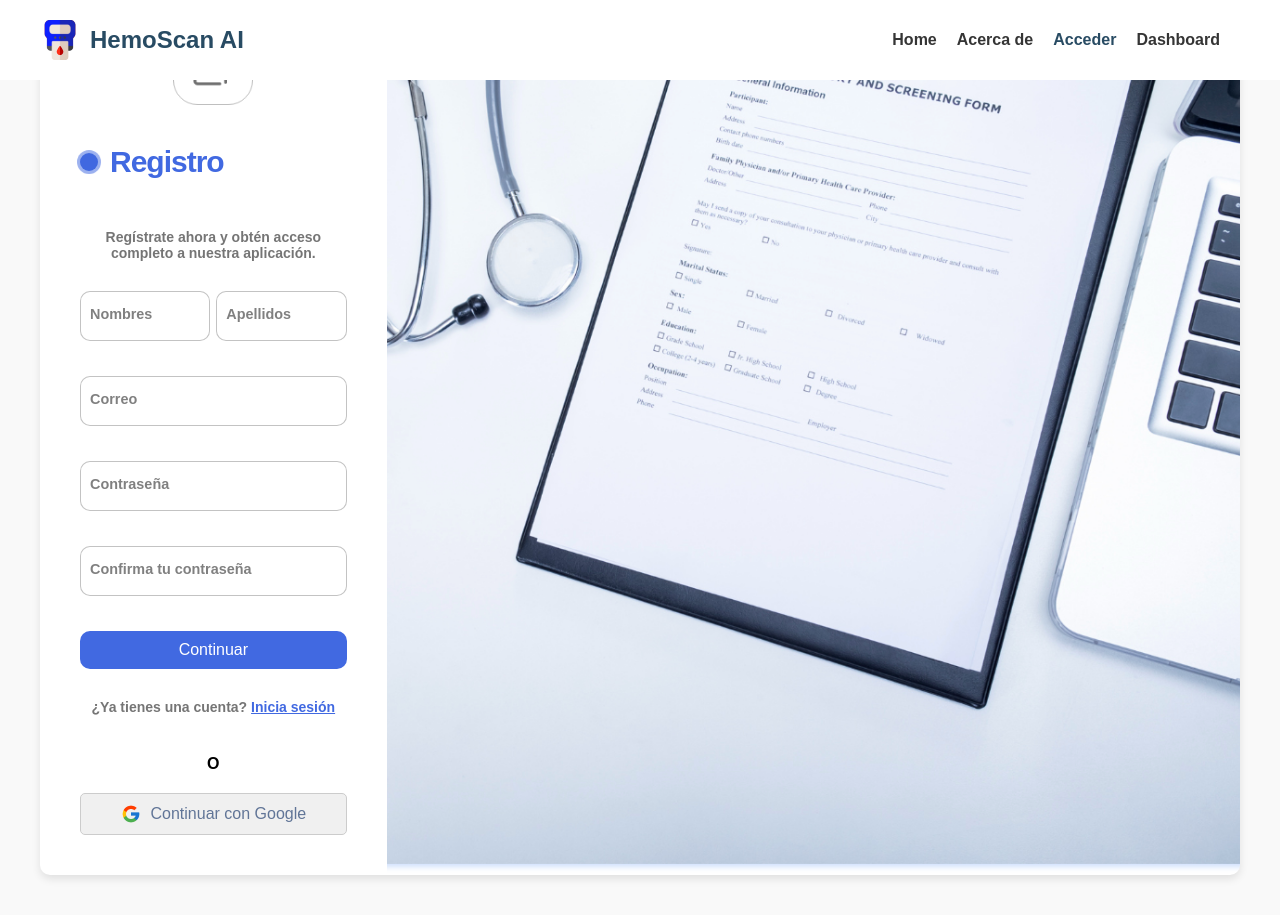
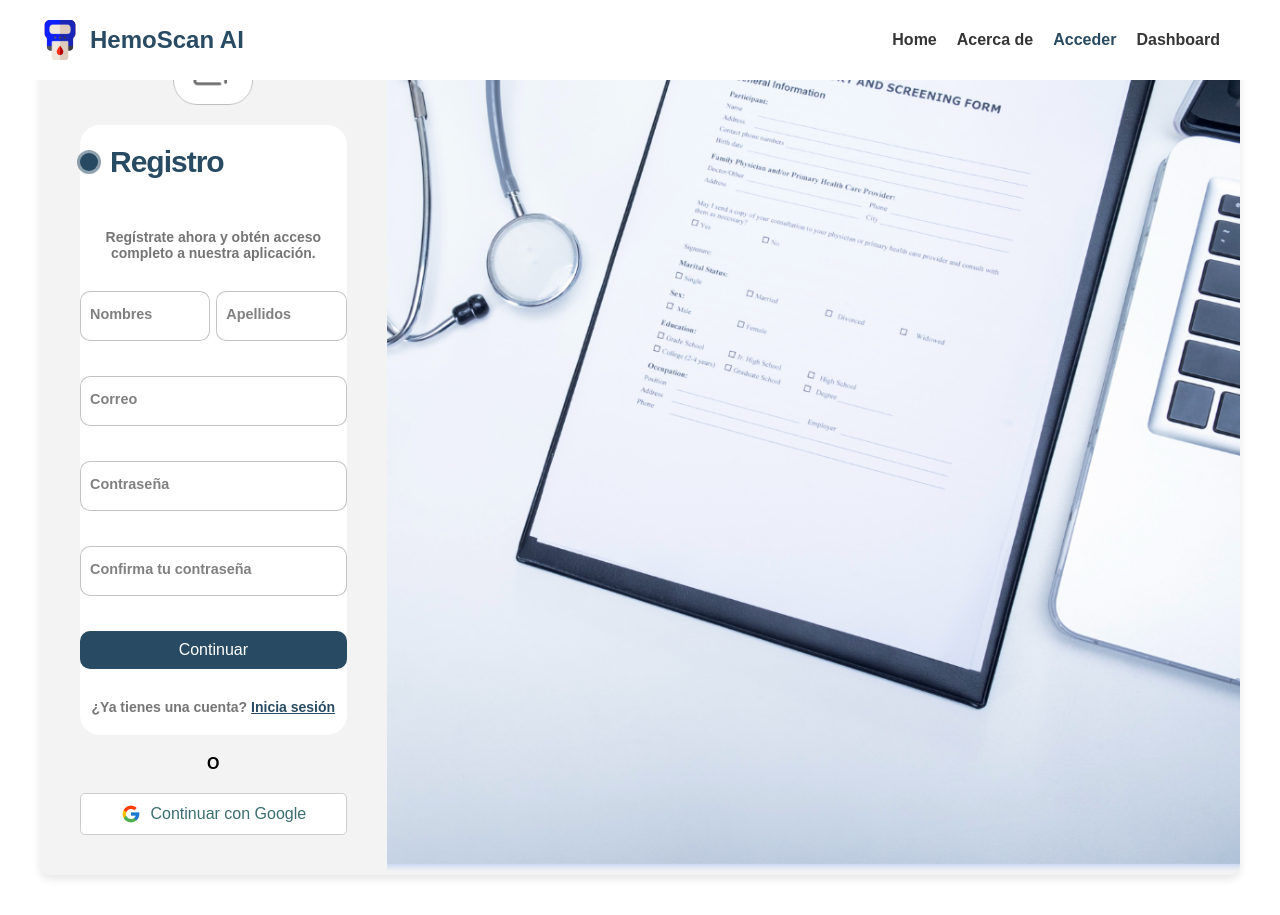
Before and after one commit to JiovannyVega/HemoScan, a React (Create React App) app: page /login in a window 1280 px wide. Built offline with nearby package versions, Linux system fonts and the light colour scheme.

Commit message:
se modificaron los colores

```diff
--- a/src/components/Header.module.css
+++ b/src/components/Header.module.css
@@ -3,7 +3,7 @@
 .header {
   width: 100%;
   padding: 20px;
-  background-color: white;
+  background-color: var(--color-background);
   position: fixed; /* Fix the header at the top */
   top: 0;
   left: 0;
--- a/src/pages/Dashboard.module.css
+++ b/src/pages/Dashboard.module.css
@@ -1,3 +1,5 @@
+@import "../styles/colors.css";
+
 /* Reset básico */
 * {
   margin: 0;
@@ -13,12 +15,12 @@ body {
 
 body {
   font-family: "Arial", sans-serif;
-  background-color: #f9f9f9;
+  background-color: var(--color-background);
 }
 
 .container {
   display: flex;
-  background-color: #f7f9fb;
+  background-color: var(--color-background);
   box-shadow: 0 4px 8px rgba(0, 0, 0, 0.1);
   width: 98vw; /* Ocupa todo el ancho de la ventana */
   height: 90vh; /* Ocupa toda la altura de la ventana */
@@ -27,10 +29,10 @@ body {
 
 .sidebar {
   width: 250px;
-  background-color: white;
+  background-color: var(--color-background);
   height: 100%; /* Asegura que la barra lateral ocupe toda la altura */
   padding-top: 20px;
-  border-right: 1px solid #eaeaea;
+  border-right: 1px solid var(--color-border);
   border-top-left-radius: 15px;
   border-bottom-left-radius: 15px;
 }
@@ -49,7 +51,7 @@ body {
 
 .sidebar ul li {
   padding: 20px;
-  color: #333;
+  color: var(--color-text);
   font-size: 16px;
   cursor: pointer;
   text-align: left;
@@ -57,17 +59,17 @@ body {
 
 .sidebar ul li a {
   text-decoration: none;
-  color: #333;
+  color: var(--color-text);
 }
 
 .sidebar ul li:hover {
-  background-color: #e6eef9;
+  background-color: var(--color-hover);
   padding-left: 30px;
   transition: 0.3s;
 }
 
 .sidebar ul li.active {
-  background-color: #f7f9fb;
+  background-color: var(--color-hover);
   border-radius: 10px 0 0 10px;
 }
 
@@ -85,7 +87,7 @@ body {
 
 .recentOrders,
 .todos {
-  background-color: white;
+  background-color: var(--color-background);
   border-radius: 10px;
   padding: 20px;
   box-shadow: 0 0 15px rgba(0, 0, 0, 0.1);
@@ -116,14 +118,14 @@ body {
 }
 
 .recentOrders table thead {
-  background-color: #f2f2f2;
-  border-bottom: 2px solid #eaeaea;
+  background-color: var(--color-background);
+  border-bottom: 2px solid var(--color-border);
 }
 
 .status {
   padding: 5px 10px;
   border-radius: 20px;
-  color: white;
+  color: var(--color-text);
   font-size: 12px;
   text-align: center;
 }
@@ -146,10 +148,10 @@ body {
 }
 
 .todos ul li {
-  background-color: #f2f2f2;
+  background-color: var(--color-background);
   padding: 15px;
   margin-bottom: 10px;
-  border-left: 5px solid #2196f3;
+  border-left: 5px solid var(--color-primary);
   display: flex;
   justify-content: space-between;
   align-items: center;
@@ -169,7 +171,7 @@ body {
 }
 
 .todos ul li:hover {
-  background-color: #e6eef9;
+  background-color: var(--color-hover);
 }
 
 /* Media Queries para Responsividad */
--- a/src/pages/HomePage.module.css
+++ b/src/pages/HomePage.module.css
@@ -1,3 +1,5 @@
+@import "../styles/colors.css";
+
 /* Reset básico */
 * {
   margin: 0;
@@ -7,7 +9,7 @@
 
 body {
   font-family: "Poppins", sans-serif;
-  background-color: #f9f9f9;
+  background-color: var(--color-background);
   display: flex;
   flex-direction: column;
   align-items: center;
@@ -26,7 +28,7 @@ body {
 
 .loginContainer {
   display: flex;
-  background-color: white;
+  background-color: var(--color-background);
   box-shadow: 0 4px 8px rgba(0, 0, 0, 0.1);
   border-radius: 10px;
   overflow: hidden;
@@ -52,19 +54,19 @@ form {
 form label {
   margin-bottom: 5px;
   font-weight: 600;
-  color: #333;
+  color: var(--color-text);
 }
 
 form input {
   padding: 10px;
   margin-bottom: 20px;
-  border: 1px solid #ccc;
+  border: 1px solid var(--color-border);
   border-radius: 5px;
   font-size: 16px;
 }
 
 .forgotPassword {
-  color: #003399;
+  color: var(--color-secundary);
   text-decoration: none;
   font-size: 14px;
   margin-bottom: 20px;
@@ -73,8 +75,8 @@ form input {
 
 button {
   padding: 10px 20px;
-  background-color: #5865f2;
-  color: white;
+  background-color: var(--color-primary);
+  color: var(--color-background);
   border: none;
   border-radius: 5px;
   font-size: 16px;
@@ -83,7 +85,7 @@ button {
 }
 
 button:hover {
-  background-color: #4752c4;
+  background-color: var(--color-hover);
 }
 
 p {
@@ -97,11 +99,11 @@ p {
   align-items: center;
   justify-content: center;
   padding: 10px;
-  background-color: #f0f0f0;
-  border: 1px solid #ccc;
+  background-color: var(--color-background);
+  border: 1px solid var(--color-border);
   border-radius: 5px;
   cursor: pointer;
-  color: #617597;
+  color: var(--color-primary);
 }
 
 .googleLogin img {
@@ -110,8 +112,8 @@ p {
 }
 
 .googleLogin:hover {
-  background-color: #e0e0e0;
-  color: #4a4a4a;
+  background-color: var(--color-hover);
+  color: var(--color-text);
 }
 
 .imageContainer {
@@ -131,7 +133,7 @@ p {
 }
 
 .registerLink {
-  color: #617597; /* Color del texto */
+  color: var(--color-secundary); /* Color del texto */
   text-decoration: none;
 }
 
--- a/src/pages/LoginPage.module.css
+++ b/src/pages/LoginPage.module.css
@@ -1,3 +1,5 @@
+@import "../styles/colors.css";
+
 /* Reset básico */
 * {
   margin: 0;
@@ -25,7 +27,7 @@ main {
   flex-direction: column;
   gap: 10px;
   max-width: 350px;
-  background-color: #fff;
+  background-color: var(--color-background);
   padding: 0px;
   border-radius: 20px;
   position: relative;
@@ -33,7 +35,7 @@ main {
 
 .title {
   font-size: 30px;
-  color: royalblue;
+  color: var(--color-primary);
   font-weight: 600;
   letter-spacing: -1px;
   position: relative;
@@ -50,13 +52,13 @@ main {
   width: 16px;
   border-radius: 50%;
   left: 0px;
-  background-color: royalblue;
+  background-color: var(--color-primary);
 }
 
 .title::before {
   width: 18px;
   height: 18px;
-  background-color: royalblue;
+  background-color: var(--color-primary);
 }
 
 .title::after {
@@ -76,11 +78,11 @@ main {
 }
 
 .signin a {
-  color: royalblue;
+  color: var(--color-primary);
 }
 
 .signin a:hover {
-  text-decoration: underline royalblue;
+  text-decoration: underline var(--color-primary);
 }
 
 .flex {
@@ -131,10 +133,10 @@ main {
 .submit {
   border: none;
   outline: none;
-  background-color: royalblue;
+  background-color: var(--color-primary);
   padding: 10px;
   border-radius: 10px;
-  color: #fff;
+  color: var(--color-background);
   font-size: 16px;
   transform: 0.3s ease;
 }
@@ -158,7 +160,7 @@ main {
 
 .loginContainer {
   display: flex;
-  background-color: white;
+  background-color: var(--color-secondarybckgrnd);
   box-shadow: 0 4px 8px rgba(0, 0, 0, 0.1);
   border-radius: 10px;
   overflow: hidden;
@@ -187,11 +189,11 @@ p {
   align-items: center;
   justify-content: center;
   padding: 10px;
-  background-color: #f0f0f0;
+  background-color: var(--color-background);
   border: 1px solid #ccc;
   border-radius: 5px;
   cursor: pointer;
-  color: #617597;
+  color: var(--color-secondary);
 }
 
 .googleLogin img {
@@ -200,8 +202,8 @@ p {
 }
 
 .googleLogin:hover {
-  background-color: #e0e0e0;
-  color: #4a4a4a;
+  background-color: var(--color-background);
+  color: var(--color-text);
 }
 
 @media (min-width: 768px) {
--- a/src/styles/colors.css
+++ b/src/styles/colors.css
@@ -6,6 +6,7 @@
     --color-text: #353535;
     --color-border: #D9D9D9;
     --color-hover: #D9D9D9;
+    --color-secondarybckgrnd: #f3f3f3;
 
     /* Colores oscuros */
     --color-primary-dark: #284B63;
```
